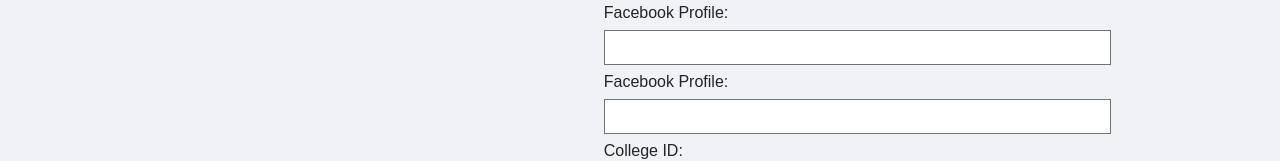
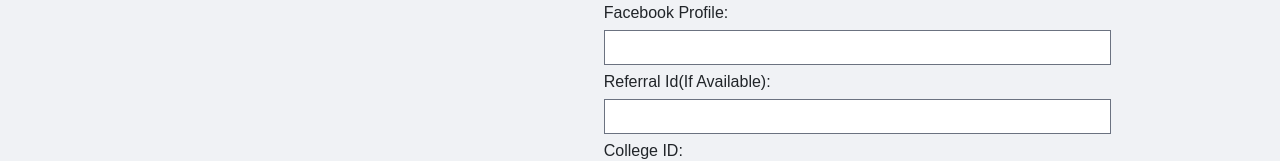
Before and after one commit to virendra-jpg/aafat, a React (Create React App) app: page /details in a window 1280 px wide. Shown: the part 506-667 px from the top of the page. Built offline with nearby package versions, Linux system fonts and the light colour scheme; no server answers; sample sign-in values are in the browser's storage; the HTML template or start-up script is replaced by a standard one.

Commit message:
form added

```diff
--- a/src/pages/details.js
+++ b/src/pages/details.js
@@ -168,7 +168,7 @@
                         </div>
                         <div className="input">
                             <label htmlFor="exampleInputPassword1" className="form-label">
-                                Facebook Profile:
+                                Referral Id(If Available):
                             </label>
                             <input id="referral" type="text" name="referred_by"  required onChange={handleChange} value={data.referred_by}
                             />
```
